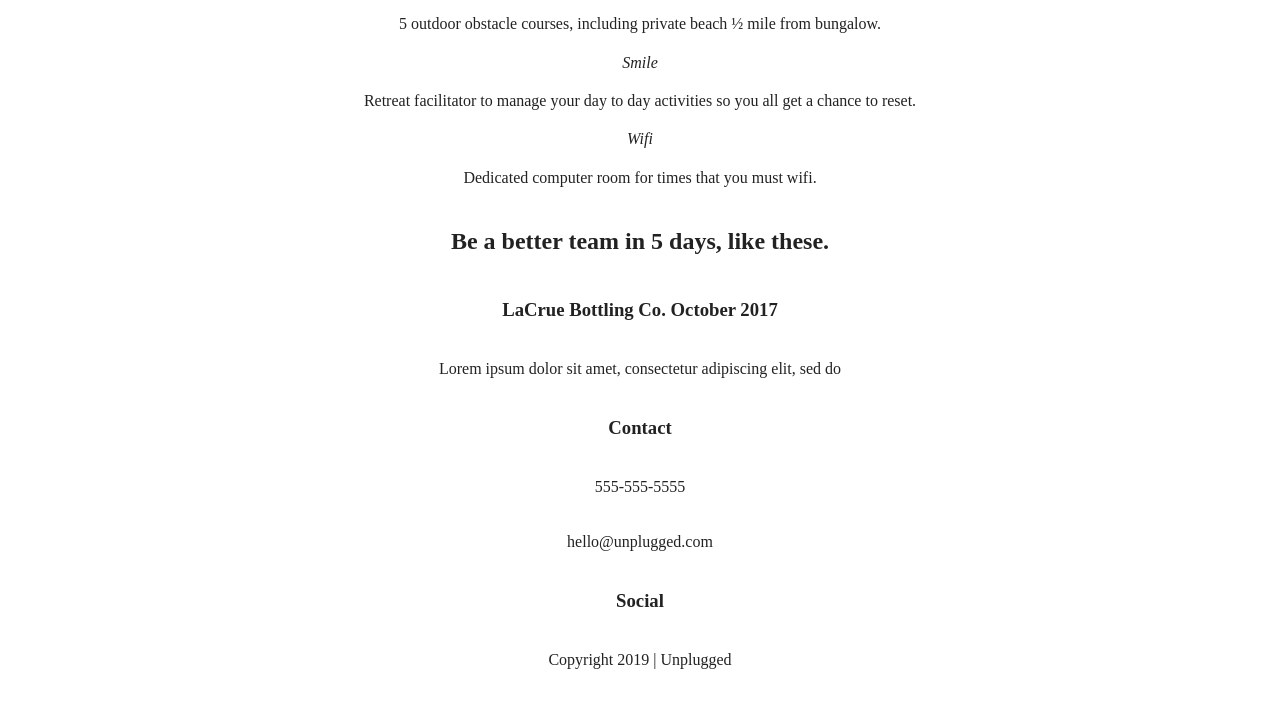
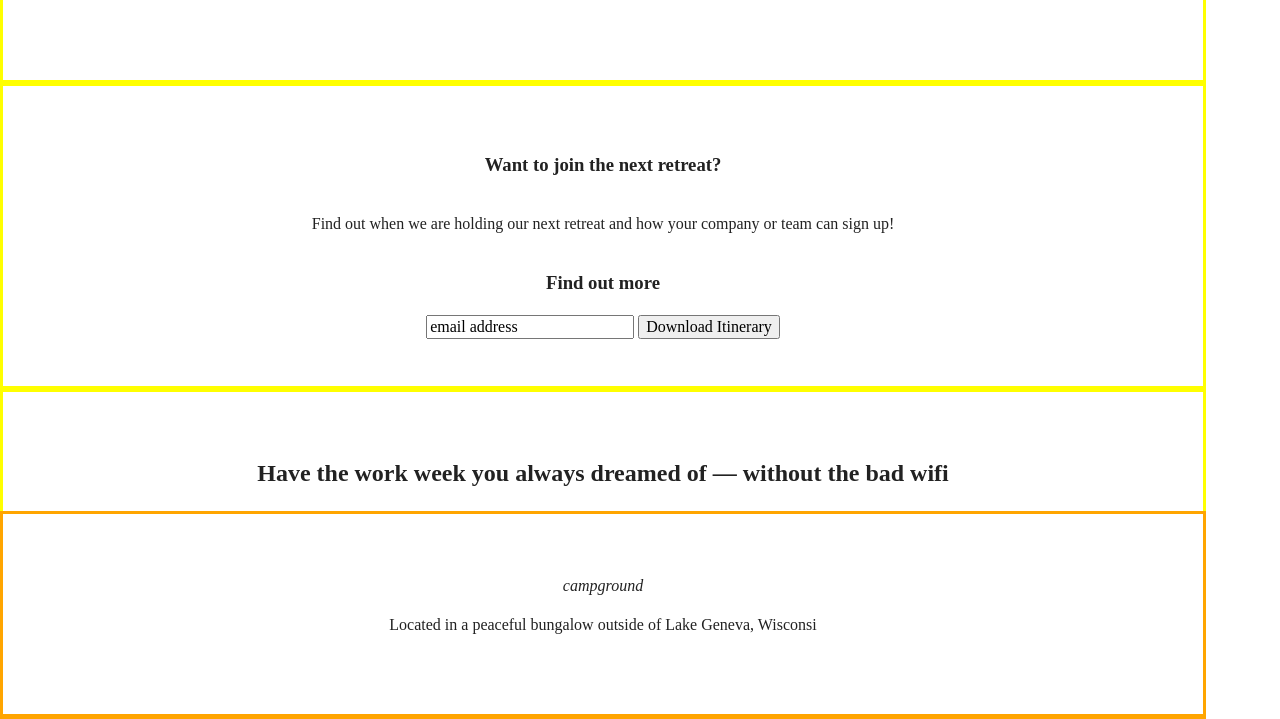
Before and after one commit to carlarsmendes/Portfolio-Project-UnpluggedRetreat, a plain HTML site: page index.html in a window 1280 px wide. Shown: the part 723-1442 px from the top of the page. Before the commit the page ends 1410 px from the top, so only its background shows below. Drawn offline with nearby package versions, Linux system fonts and the light colour scheme.

Commit message:
Added widths and min-heights to page

```diff
--- a/css/main.css
+++ b/css/main.css
@@ -99,7 +99,12 @@ textarea {
    Author's custom styles
    ========================================================================== */
 
-
+html,
+body {
+  margin: 0;
+  padding: 0;
+  width: 100%;
+}
 
 /* ------------General Layout Styles--------- */
 
@@ -113,8 +118,40 @@ section,
   justify-content: center;
   align-items: center;
   flex-direction: column;
-  /* border: 3px solid yellow; */
+  border: 3px solid yellow;
+  width: 100%;
+  max-width: 1200px;
 }
+
+header {
+  min-height: 800px;
+}
+
+section#download-form {
+  min-height: 300px;
+}
+
+section#features {
+  min-height: 1400px;
+}
+
+#features .features-item {
+  min-height: 200px;
+  width: 100%;
+  border: 3px solid orange;
+}
+
+section#reviews {
+  min-height: 600px;
+  width: 100%;
+}
+
+footer {
+  min-height: 350px;
+  width: 100%;
+}
+
+
 
 
 
```
